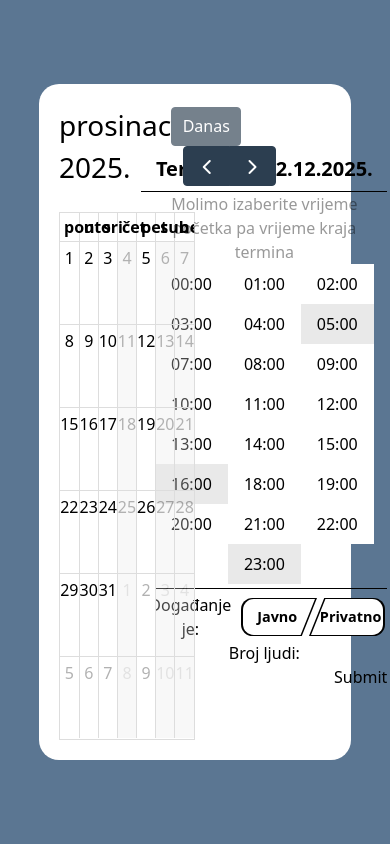
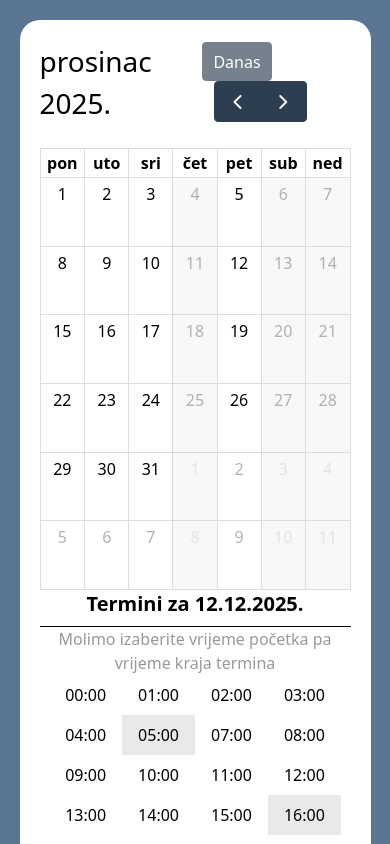
Before and after one commit to LeProgi/Dvoranko, a React (Vite) app in the folder source_code/frontend/dvoranko-frontend/: page /reservation in a window 390 px wide. Both pictures are taken after a click on the element "12". Shown: the top 844 px of the page. Built offline with nearby package versions, Linux system fonts and the light colour scheme.

Commit message:
Završen frontend i napravljena responzivnost

```diff
--- a/source_code/frontend/dvoranko-frontend/src/pages/ReservationPage.jsx
+++ b/source_code/frontend/dvoranko-frontend/src/pages/ReservationPage.jsx
@@ -1,5 +1,6 @@
-import { useEffect, useState } from "react";
+import { use, useEffect, useState } from "react";
 import { useLocation } from "react-router-dom";
+import { Link } from "react-router-dom";
 import Calendar from "../components/Calendar";
 
 const ReservationPage = () => {
@@ -18,6 +19,8 @@ const ReservationPage = () => {
    const [notStartTimes, setNotStartTimes] = useState([]);
    const [javno, setJavno] = useState(null);
    const [privatno, setPrivatno] = useState(null);
+   const [brojLjudi, setBrojLjudi] = useState("");
+   const [formError, setFormError] = useState("");
 
    useEffect(() => {
       //fetch termini pomocu venueId string i napunit i wokringHours
@@ -97,16 +100,58 @@ const ReservationPage = () => {
       setPrivatno(true);
    }
 
+   const handleSubmit = (e) => {
+      e.preventDefault();
+
+      if (!startTime) {
+         setFormError("Molimo izaberite vrijeme početka termina.");
+         return;
+      }
+
+      if (!endTime) {
+         setFormError("Molimo izaberite vrijeme kraja termina.");
+         return;
+      }
+
+      if (!javno && !privatno) {
+         setFormError("Molimo izaberite je li događanje javno ili privatno.");
+         return;
+      }
+
+      if (!brojLjudi.trim()) {
+         setFormError("Molimo da unesete broj ljudi za rezervaciju.");
+         return;
+      } else if (!/^([1-9]\d*)$/.test(brojLjudi.trim())) {
+         setFormError("Molimo da broj ljudi bude pozitivan cijeli broj.");
+         return;
+      }
+
+      setFormError("");
+   }
+
    return (
-      <div className="bg-[#5B7692] min-h-screen flex justify-center items-center">
-         <div className="flex justify-between bg-white rounded-[20px] w-[80vw] h-[80vh] p-5">
-            <div className="w-[50%] h-[100%]" >
+      <div className="bg-[#5B7692] min-h-screen flex justify-center md:items-center h-auto">
+         <div className="flex flex-col md:flex-row justify-between bg-white rounded-[20px] w-[90vw] md:h-[80vh] p-5 h-auto mt-5 md:mt-0 mb-5 md:mb-0">
+            <div className="w-[100%] md:w-[50%] h-[550px] md:h-[100%]" >
                <Calendar handleDateClick={handleDateClick}/>
             </div>
 
-            <div className="w-[49%] h-[100%] flex items-center justify-center">
+            <div className="w-[100%] md:w-[49%] h-auto md:h-[100%] flex items-center justify-center">
                {!selectedDate ? (
-                  <p className="text-xl">Izaberite datum</p>
+                  <div className="w-[100%]">
+                     <p className="text-xl m-4">
+                        Izaberite datum
+                     </p>
+
+                     <div>
+                        <Link key={venueId} to={`/venue/${venueId}`}>
+                        <button
+                           type="button"
+                           className="h-[40px] w-[25%] text-white font-bold rounded-[10px] cursor-pointer bg-[#3B5B80] hover:bg-[#2F4B6A]"
+                           >Odustani</button>
+                        </Link>
+                     </div>
+                  </div>
                   ) : (
                   <div>
                      {taken ? (
@@ -114,10 +159,26 @@ const ReservationPage = () => {
                            <p className="text-xl">
                            Nema slobodnih termina za {selectedDate}
                            </p>
+
+                           <div>
+                              <Link key={venueId} to={`/venue/${venueId}`}>
+                              <button
+                                 type="button"
+                                 className="h-[40px] w-[25%] text-white font-bold rounded-[10px] cursor-pointer bg-[#3B5B80] hover:bg-[#2F4B6A]"
+                                 >Odustani</button>
+                              </Link>
+                           </div>
                         </div>
                      ) : (
                         <div>
-                           <div className="mb-1">
+                           <form
+                              onSubmit={handleSubmit}
+                              noValidate
+                              onKeyDown={(e) => {
+                                 if (e.key === "Enter" && e.target.tagName === "INPUT") e.preventDefault();
+                              }}
+                           >
+                              <div className="mb-2">
                                  <p className="text-xl font-semibold mb-2">
                                     Termini za {selectedDate}
                                  </p>
@@ -132,6 +193,7 @@ const ReservationPage = () => {
                                     const isGray = grayTimes.includes(time);
                                     return (
                                     <button
+                                       type="button"
                                        key={idx}
                                        onClick={() => !isDisabled && handleClick(time)}
                                        className={`px-4 py-2 transition
@@ -155,35 +217,64 @@ const ReservationPage = () => {
 
                               <hr></hr>
 
-                           <div className="mt-1">
-                              <div className="flex direction-row items-center justify-center">
+                              <div className="mt-2 flex flex-col justify-between h-[250px]">
+                                 <div className="flex flex-col items-center mb-2 gap-[8px]">
+                                    <div className="flex flex-row items-center justify-center">
                                        <p className="mr-2 ml-2">
                                           Događanje je:
                                        </p>
                                        <div className="relative">
                                           <div className={`absolute top-0 left-0 z-0 javno-btn ${javno ? "bg-[#3B5B80] scale-[1.05]" : "bg-black scale-[0.95]"} w-[80px] h-[40px] rounded-l-xl -mr-1.5`}></div>
                                           <button
-                                       className={`javno-btn ${javno ? "bg-[#3B5B80] text-white" : "bg-[#FFFFFF] scale-[0.9]"} pr-1 w-[80px] h-[40px] text-center font-semibold cursor-pointer rounded-l-xl -mr-1.5`}
+                                             type="button"
+                                             className={`javno-btn ${javno ? "bg-[#3B5B80] text-white" : "bg-[#FFFFFF] scale-[0.9] hover:bg-[#f0f0f0]"} pr-1 w-[80px] h-[40px] text-center font-semibold cursor-pointer rounded-l-xl -mr-1.5`}
                                              onClick={() => handleClickJavno()}
                                           >Javno</button>
                                        </div>
                                        <div className="relative">
                                           <div className={`absolute top-0 left-0 z-0 privatno-btn ${privatno ? "bg-[#3B5B80] scale-[1.05]" : "bg-black scale-[0.95]"} w-[80px] h-[40px] rounded-r-xl -ml-1.5`}></div>
                                           <button
-                                       className={`privatno-btn ${privatno ? "bg-[#3B5B80] text-white" : "bg-[#FFFFFF] scale-[0.9]"} pl-2 w-[80px] h-[40px] text-center font-semibold cursor-pointer rounded-r-xl -ml-1.5`}
+                                             type="button"
+                                             className={`privatno-btn ${privatno ? "bg-[#3B5B80] text-white" : "bg-[#FFFFFF] scale-[0.9] hover:bg-[#f0f0f0]"} pl-2 w-[80px] h-[40px] text-center font-semibold cursor-pointer rounded-r-xl -ml-1.5`}
                                              onClick={() => handleClickPrivatno()}
                                           >Privatno</button>
                                        </div>
                                     </div>
 
-                              <div className="flex direction-row items-center justify-center">
-                                 Broj ljudi:
+                                    <div className="flex flex-row items-center justify-center">
+                                       <label className="mr-2">Broj ljudi:</label>
+                                       <input
+                                          type="text"
+                                          value={brojLjudi}
+                                          onChange={(e) => setBrojLjudi(e.target.value)}
+                                          required
+                                          placeholder="Broj ljudi"
+                                          className="w-[40%] h-[30px] border-2 border-black rounded-[4px] bg-white"
+                                       />
+                                    </div>
                                  </div>
 
-                              <div className="flex direction-row items-center justify-end">
+                                 <div className="flex flex-row items-center justify-end h-[70px] gap-[5%]">
+                                    {formError && (
+                                       <div className="text-white bg-[#b91c1c] p-[10px_10px] rounded-[40px] w-[70%] text-center font-medium top-[20px] right-[20px]">
+                                          {formError}
+                                       </div>
+                                    )}
+                                    <button type="submit" className="h-[40px] w-[25%] text-white font-bold rounded-[10px] cursor-pointer bg-[#3B5B80] hover:bg-[#2F4B6A]">
                                        Submit
+                                    </button>
+                                 </div>
+
+                                 <div>
+                                    <Link key={venueId} to={`/venue/${venueId}`}>
+                                    <button
+                                       type="button"
+                                       className="h-[40px] w-[25%] text-white font-bold rounded-[10px] cursor-pointer bg-[#3B5B80] hover:bg-[#2F4B6A]"
+                                       >Odustani</button>
+                                    </Link>
                                  </div>
                               </div>
+                           </form>
                         </div>
                      )}
                   </div>
```
Also changed, not shown: source_code/frontend/dvoranko-frontend/src/components/Calendar.jsx (indentation only). Lines whose indentation alone changed are shown as unchanged.
